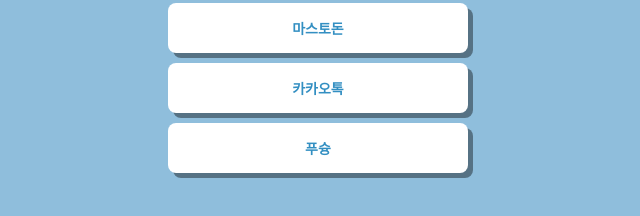
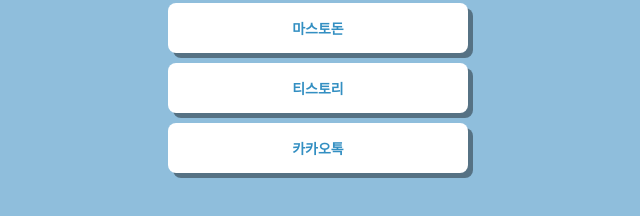
Before and after one commit to YCLK/mypage, a plain HTML site: page index.html in a window 1280 px wide. Shown: the part 346-562 px from the top of the page, 322-962 px from the left. Drawn offline with Linux system fonts and the light colour scheme; a web font is replaced by a local one.

Commit message:
Update index.html

```diff
--- a/index.html
+++ b/index.html
@@ -86,8 +86,8 @@
             <a target="_blank" href="https://www.youtube.com/channel/UCnjBpgIqZSAGu5ZUVVGNwTw">유튜브</a>
             <a target="_blank" href="https://twitter.com/longchinmonkey">트위터</a>
             <a target="_blank" href="https://planet.moe/@luke0619">마스토돈</a>
+            <a target="_blank" href="https://lcm-it.tistory.com">티스토리</a>
             <a target="_blank" href="https://open.kakao.com/me/cuteluke">카카오톡</a>
-            <a target="_blank" href="https://pushoong.com/ask/9788654353">푸슝</a>
         </div>
     </body>
 </html>
```
